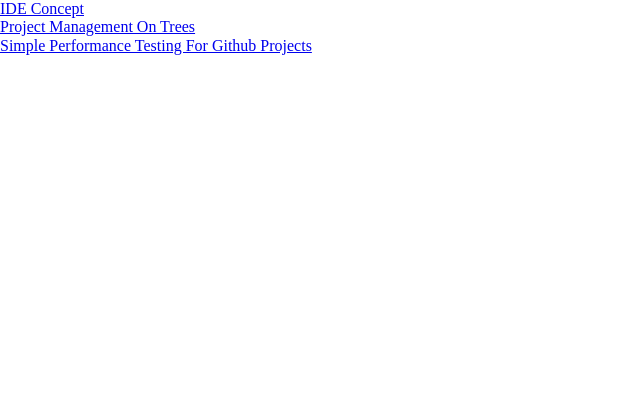
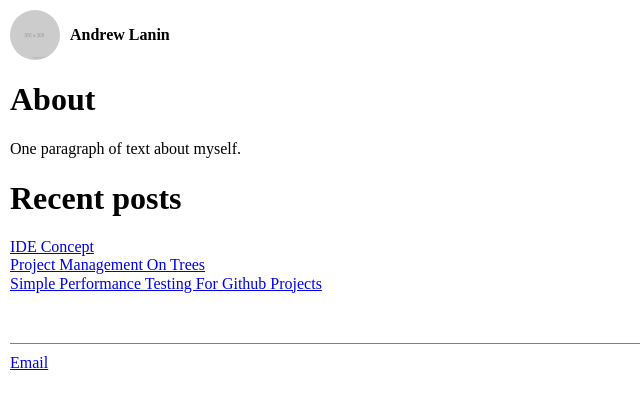
Before and after one commit to andrewlanin/lanin.dev, a Jekyll site: the page built from index.html, in a window 1280 px wide. Shown: the top 409 px of the page, without its empty margins (0-640 px from the left). Built offline with Jekyll 4.4.1, drawn with Linux system fonts in a browser that asks for light colours.

Commit message:
Basic index page

```diff
--- /dev/null
+++ b/_includes/base.css
@@ -0,0 +1,32 @@
+body {
+    margin: 10px;
+}
+
+nav {
+    display: flex;
+    flex-direction: row;
+    align-items: center;
+}
+
+.nav-elem {
+    margin-left: 10px;
+}
+
+.avatar {
+    width: 50px;
+    border-radius: 50%;
+}
+
+footer {
+    border-top: 1px grey solid;
+    margin-top: 50px;
+    padding-top: 10px;
+
+    display: flex;
+    flex-direction: row;
+    align-items: center;
+}
+
+.footer-elem {
+    margin-right: 10px;
+}
--- a/_layouts/base.html
+++ b/_layouts/base.html
@@ -5,8 +5,18 @@
 <head>
     <title>{{ page.title }}</title>
     <style type="text/css">{% include normalize.css %}</style>
+    <style type="text/css">{% include base.css %}</style>
 </head>
 <body>
+    <nav>
+        <img class="avatar" src="/assets/avatar.png" />
+        <span class="nav-elem"><strong>Andrew Lanin</strong></span>
+    </nav>
     {{ content }}
+    <footer>
+        <span class="footer-elem">
+            <a href="mailto:alanin@fastmail.com">Email</a>
+        </span>
+    </footer>
 </body>
 </html>
--- a/index.html
+++ b/index.html
@@ -2,6 +2,12 @@
 layout: base
 title: Andrew Lanin
 ---
+<h1>About</h1>
+<p>
+    One paragraph of text about myself.
+</p>
+
+<h1>Recent posts</h1>
 {% for post in site.data.blog %}
     <a href="/blog/{{post.token}}/">{{post.title}}</a><br/>
 {% endfor %}
```
Also changed, not shown: assets/avatar.png (added), 1 other file.
